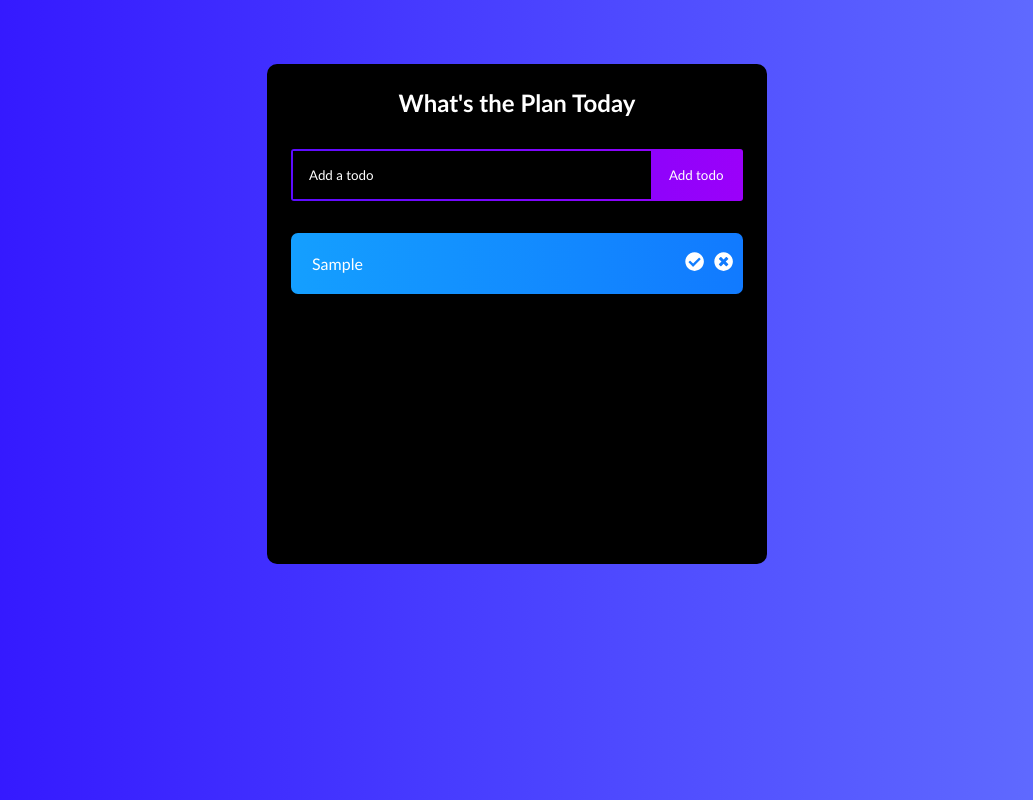
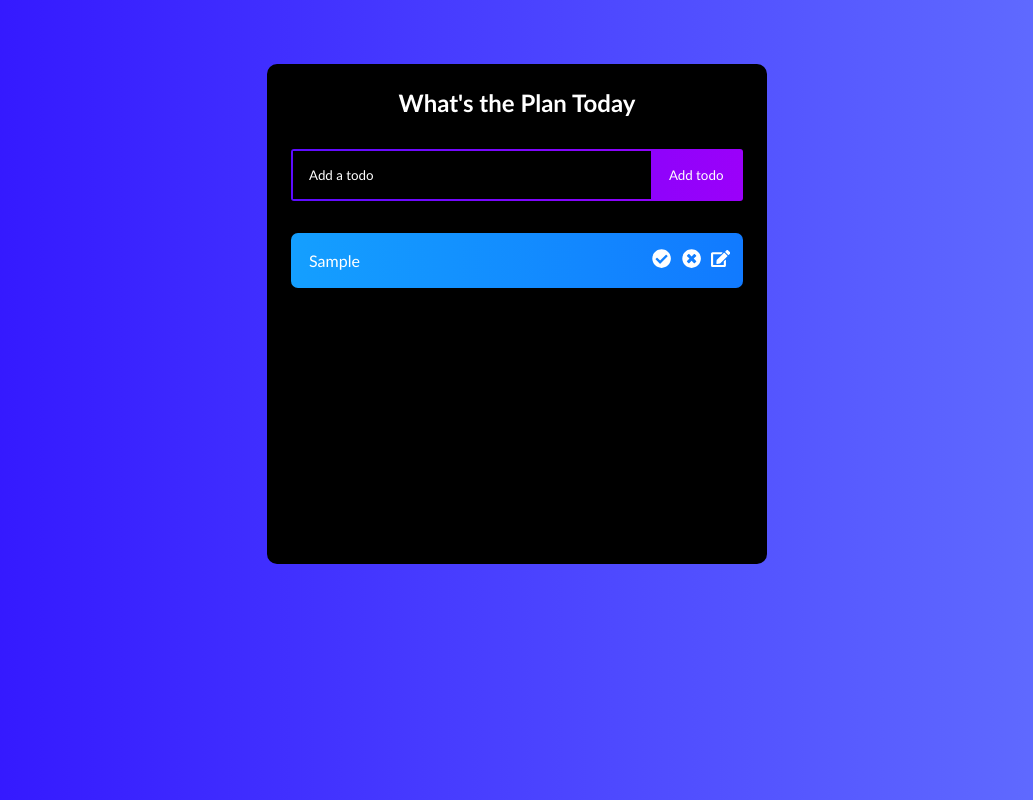
Before and after one commit to Pappyjay23/todo-list, a React (Create React App) app: page / in a window 1280 px wide. Both pictures are taken after typing "Sample" into the empty fields and a click on the button "Add todo". Shown: the whole page, without its empty margins (123-1156 px from the left). Built offline with nearby package versions, Linux system fonts and the light colour scheme.

Commit message:
Added edit function to the app

```diff
--- a/src/App.css
+++ b/src/App.css
@@ -77,9 +77,9 @@
   .todo-item {
     width: 100%;
     display: flex;
-    justify-content: center;
+    justify-content: space-between;
     align-items: center;
-    padding: 5px;
+    padding: .5rem;
     border-radius: 7px;
     margin: 4px 0;
     background: linear-gradient(
@@ -107,8 +107,8 @@
   }
 
   .todo-item p {
-    width: 90%;
-    padding: 1rem;
+    width: 70%;
+    padding: 10px;
     outline:none;
     border: none;
     color: #fff;
@@ -128,3 +128,13 @@
     opacity: 0.5;
     text-decoration: line-through;
   }
+
+  .edit-input{
+    background-color: transparent;
+    outline: none;
+    border: 1px solid #fff;
+    border-radius: 5px;
+    padding: 10px;
+    font-size: 1rem;
+    color: #fff;
+  }
--- a/src/App.js
+++ b/src/App.js
@@ -7,14 +7,14 @@ function App() {
 
   const [input, setInput] = useState("")
   const [todos,setTodos] = useState([])
-  const [edit, setEdit] =useState({id:null, value:""})
+  const [edit, setEdit] = useState(false);
 
   return (
     <div className="todo-app">
         <div className="todo-container">
             <h1>What's the Plan Today</h1>
-            <Form input={input} setInput={setInput} todos={todos} setTodos={setTodos} edit={edit} />
-            <TodoList todos={todos} setTodos ={setTodos} edit={edit} setEdit={setEdit} input={input} setInput={setInput} />
+            <Form input={input} setInput={setInput} todos={todos} setTodos={setTodos} />
+            <TodoList todos={todos} setTodos ={setTodos} edit={edit} setEdit={setEdit}  />
         </div>
     </div>
   );
--- a/src/components/Todo.js
+++ b/src/components/Todo.js
@@ -1,47 +1,84 @@
-import React from 'react'
-import {FaCheckCircle, FaTimesCircle} from "react-icons/fa"
+import React, { useState } from "react";
+import { FaCheckCircle, FaTimesCircle, FaEdit } from "react-icons/fa";
 // import Form from './Form'
 
-function Todo({todos, todo, setTodos,  edit, setEdit, setInput, input}) {
+function Todo({ todos, todo, setTodos, edit, setEdit }) {
+	const [editValue, setEditValue] = useState(todo.text);
+	// const inputRef = useRef(null);
 
-    const deleteTodo =()=>{
-        setTodos(todos.filter(el => el.id !== todo.id))
+	const deleteTodo = () => {
+		setTodos(todos.filter((el) => el.id !== todo.id));
+	};
+
+	const completeTodo = () => {
+		setTodos(
+			todos.map((el) => {
+				if (el.id === todo.id) {
+					return {
+						...el,
+						completed: !todo.completed,
+					};
+				}
+				return el;
+			})
+		);
+	};
+
+	const editTodo = () => {
+		setEdit(!edit);
+	};
+
+	const handleEdit = (e) => {
+		setEditValue(e.target.value);
+	};
+
+	const handleSubmit = (id) => {
+		setTodos(
+			todos.map((todo) =>
+				todo.id === id ? { ...todo, text: editValue } : todo
+			)
+		);
+		setEdit(false);
+	};
+
+    const handleKeyPress = (e, id) =>{
+        if(e.keyCode === 13){
+            handleSubmit(id)
+        }
     }
 
-    const completeTodo =()=>{
-        setTodos(todos.map(el =>{
-            if(el.id === todo.id){
-                return{
-                    ...el, completed: !todo.completed
-                }
-            }
-            return el;
-        }))
-    }
-
-    // const updateTodo = (todoId, newValue)=>{
-    //     setTodos(prev => prev.map(el => el.id === todoId ? newValue : el))
-    // }
-
-    // const submitUpdate =(value)=>{
-    //     updateTodo(edit.id, value)
-    //     console.log(value)
-    //     setEdit({id: null, value:""})
-    // }
-
-    // if (edit.id) {
-    //     return <Form edit={edit} submitUpdate={submitUpdate}/>
-    // }
-
-
-    return (
-        <li className={todo.completed ? 'todo-item completed' : 'todo-item'}>
-            <p>{todo.text}</p>
-            <button onClick={completeTodo} type='submit'><FaCheckCircle /></button>
-            <button onClick={deleteTodo} type='submit'><FaTimesCircle /></button>
-            {/* <button onClick={()=> setEdit({id: todo.id, value: todo.text})} type='submit'><FaEdit /></button> */}
-        </li>
-    )
+	return (
+		<li className={todo.completed ? "todo-item completed" : "todo-item"}>
+			{edit ? (
+				<input
+					onChange={handleEdit}
+					type='text'
+					className='edit-input'
+					value={editValue}
+                    onKeyDown={(e) => handleKeyPress(e, todo.id)}
+				/>
+			) : (
+				<p>{todo.text}</p>
+			)}
+			{edit ? (
+				<button onClick={() => handleSubmit(todo.id)} type='submit'>
+					<FaCheckCircle />
+				</button>
+			) : (
+				<div>
+					<button onClick={completeTodo} type='submit'>
+						<FaCheckCircle />
+					</button>
+					<button onClick={deleteTodo} type='submit'>
+						<FaTimesCircle />
+					</button>
+					<button type='submit' onClick={editTodo}>
+						<FaEdit />
+					</button>
+				</div>
+			)}
+		</li>
+	);
 }
 
-export default Todo
+export default Todo;
--- a/src/components/TodoList.js
+++ b/src/components/TodoList.js
@@ -1,12 +1,12 @@
 import React from 'react'
 import Todo from './Todo'
 
-function TodoList({todos, setTodos, edit, setEdit, setInput, input}) {
+function TodoList({todos, setTodos, edit, setEdit}) {
     return (
         <div>
             <ul className='todo-items'>
                 {todos.map(e =>(
-                    <Todo key={e.id} todo={e} todos={todos} setTodos={setTodos} edit={edit} setEdit={setEdit} setInput={setInput} input={input} />
+                    <Todo key={e.id} todo={e} todos={todos} setTodos={setTodos} edit={edit} setEdit={setEdit}  />
                 ))}
             </ul>
         </div>
```
